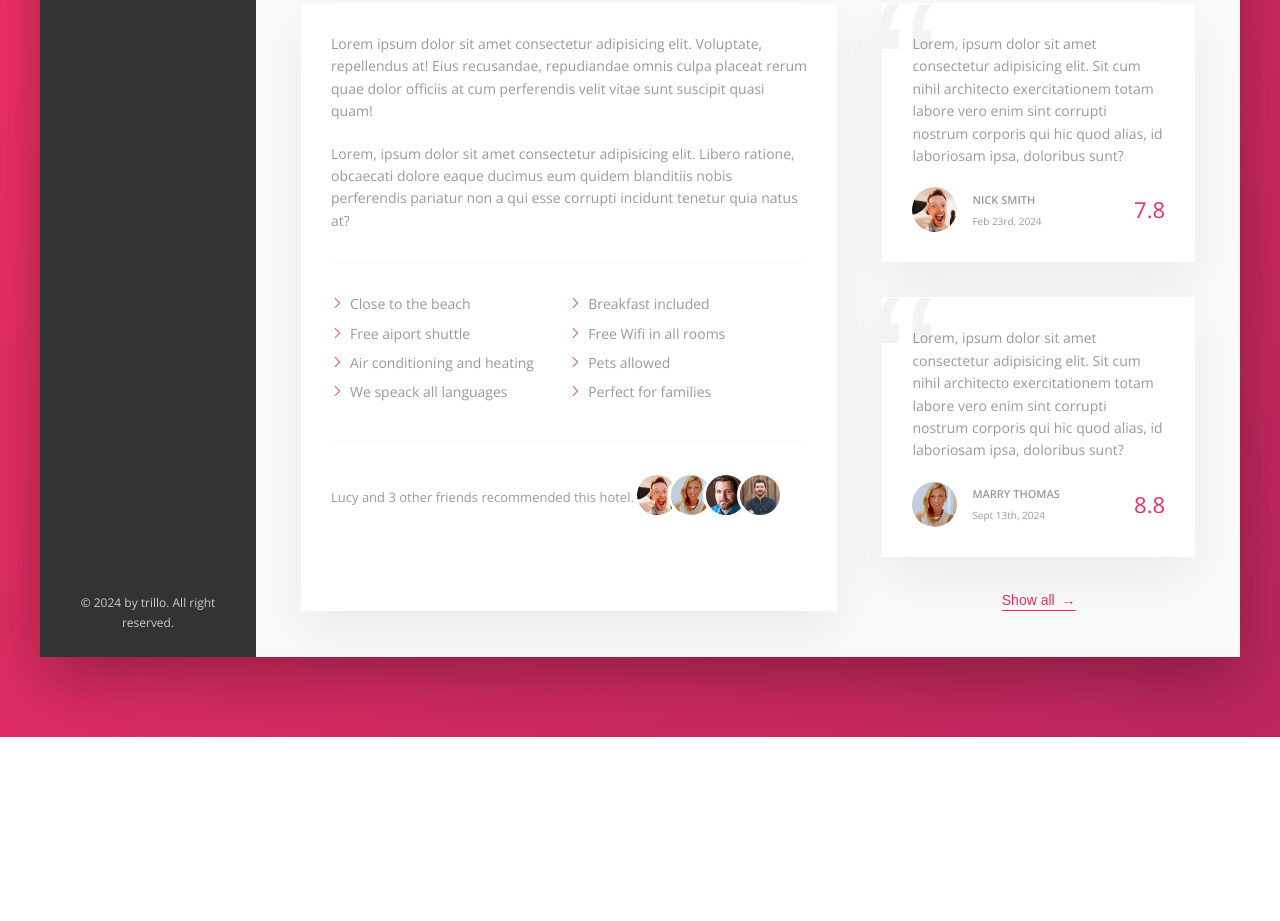
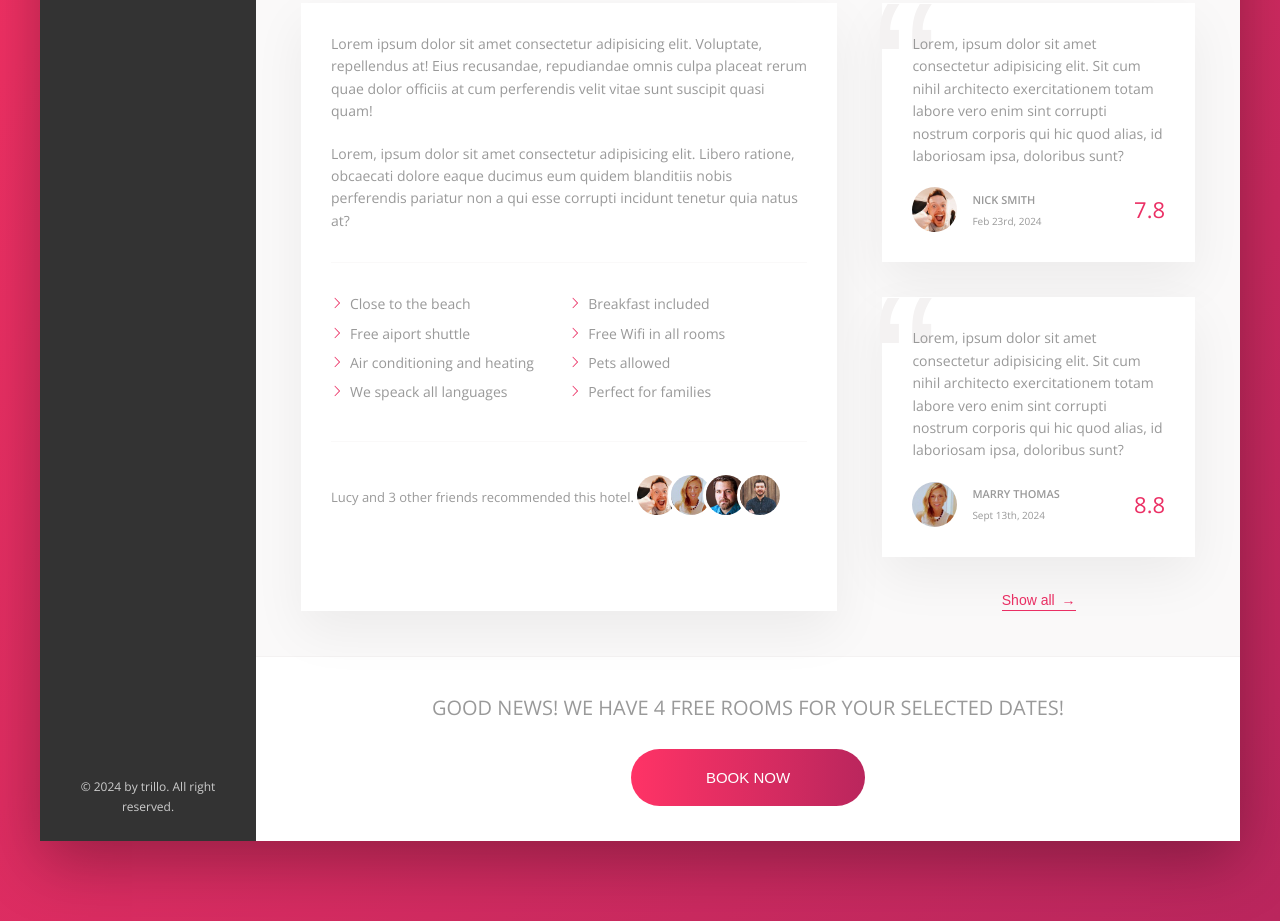
Before and after one commit to MihaiElisei/trillo-app, a website: page index.html in a window 1280 px wide. Shown: the part 644-1565 px from the top of the page. Before the commit the page ends 1381 px from the top, so only its background shows below. Drawn offline with nearby package versions, Linux system fonts and the light colour scheme.

Commit message:
add html and css to CTA section

```diff
--- a/index.html
+++ b/index.html
@@ -220,6 +220,17 @@
                             <button class="btn-inline">Show all <span>&rarr;</span></button>
                         </div>
                    </div>
+
+                    <!-- Call to Action -->
+                    <div class="cta">
+                        <h2 class="cta__book-now">
+                            Good news! We have 4 free rooms for your selected dates!
+                        </h2>
+                        <button class="btn">
+                            <span class="btn__visible">Book now</span>
+                            <span class="btn__invisible">Only 4 roons </span>
+                        </button>
+                    </div>
                 </main>
             </div>
         </div>
--- a/sass/_components.scss
+++ b/sass/_components.scss
@@ -469,3 +469,68 @@
         z-index: 1;
     }
 }
+
+
+// ---------------------------------------
+//CALL TO ACTION
+
+.cta {
+    padding: 3.5rem 0;
+    text-align: center;
+
+    &__book-now {
+        font-size: 2rem;
+        font-weight: 300;
+        text-transform: uppercase;
+        margin-bottom: 2.5rem;
+    }
+}
+
+
+.btn {
+    font-size: 1.5rem;
+    font-weight: 300;
+    border: none;
+    text-transform: uppercase;
+    border-radius: 100px;
+    background-image: linear-gradient(to right, var(--color-primary-light), var(--color-primary-dark));
+    color: #fff;
+    position: relative;
+    overflow: hidden;
+    cursor: pointer;
+
+    &__visible {
+        display: inline-block;
+        padding: 2rem 7.5rem;
+        height: 100%;
+        width: 100%;
+    }
+
+    &__invisible {
+        display: inline-block;
+        padding: 2rem 0;
+        height: 100%;
+        width: 100%;
+        position: absolute;
+        left: 0;
+        top: -100%;
+        transition: all .2s;
+    }
+
+    &:hover {
+        background-image: linear-gradient(to left, var(--color-primary-light), var(--color-primary-dark));
+    }
+
+    &:hover  &__visible{
+        transform: translateY(100%);
+    }
+
+    &:hover  &__invisible {
+        top: 0;
+    }
+
+    &:focus {
+        outline: none;
+        animation: pulsate 1s infinite;
+    }
+}
```
Also changed, not shown: css/style.css.
